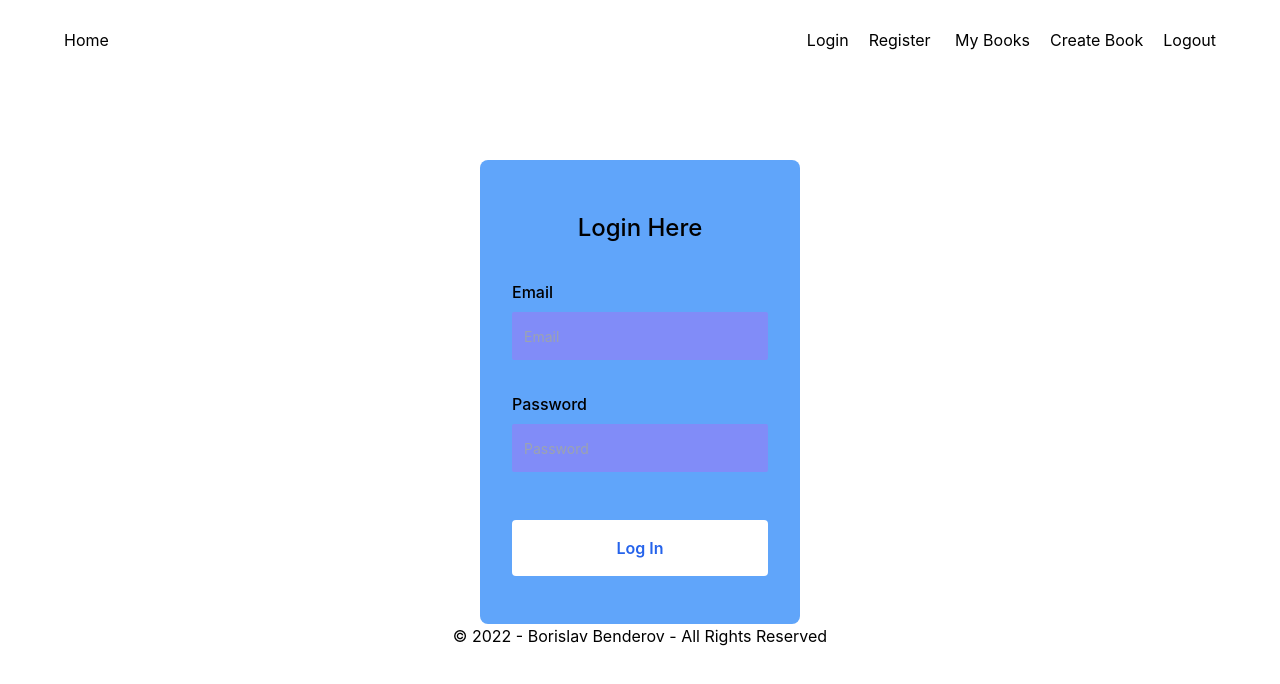
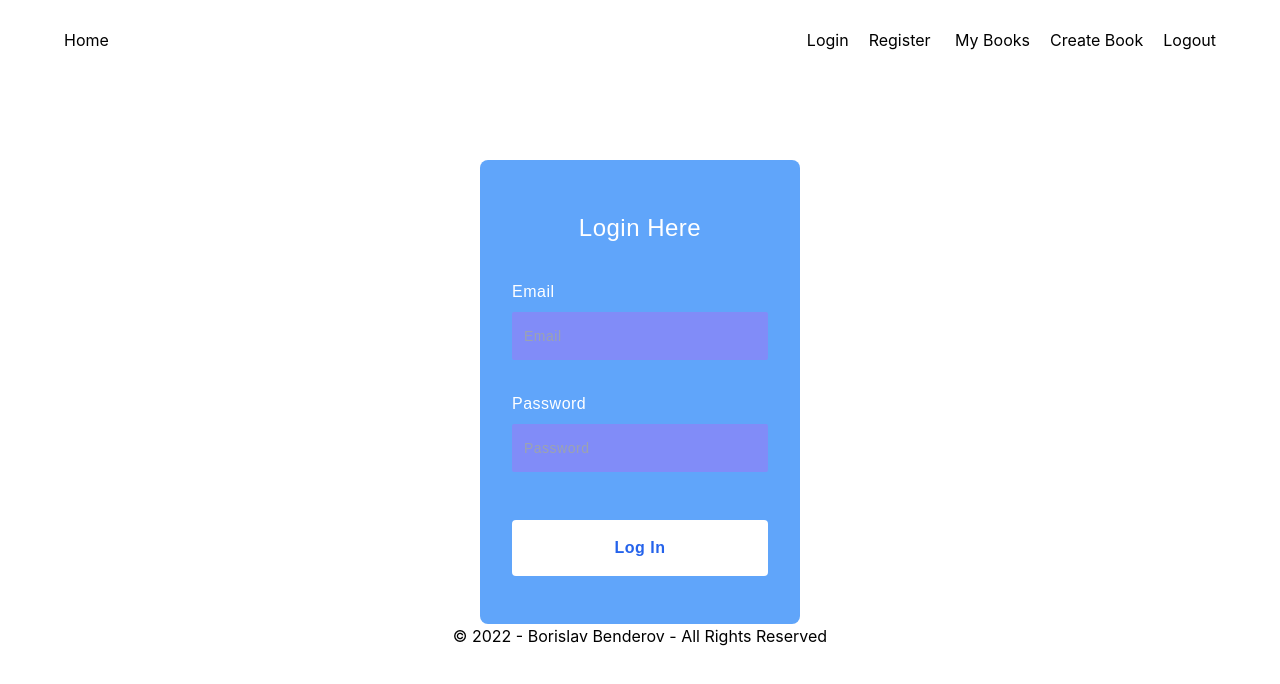
Before and after one commit to BorislavBenderov/mern-book-app, a React (Create React App) app in the folder client/: page / in a window 1280 px wide. Shown: the top 684 px of the page. Built offline with nearby package versions, Linux system fonts and the light colour scheme.

Commit message:
Add reset form css

```diff
--- a/client/src/index.css
+++ b/client/src/index.css
@@ -18,3 +18,11 @@ a {
 * {
     box-sizing: border-box;
 }
+
+form * {
+    font-family: 'Poppins', sans-serif;
+    color: white;
+    letter-spacing: 0.5px;
+    outline: none;
+    border: none;
+}
```
